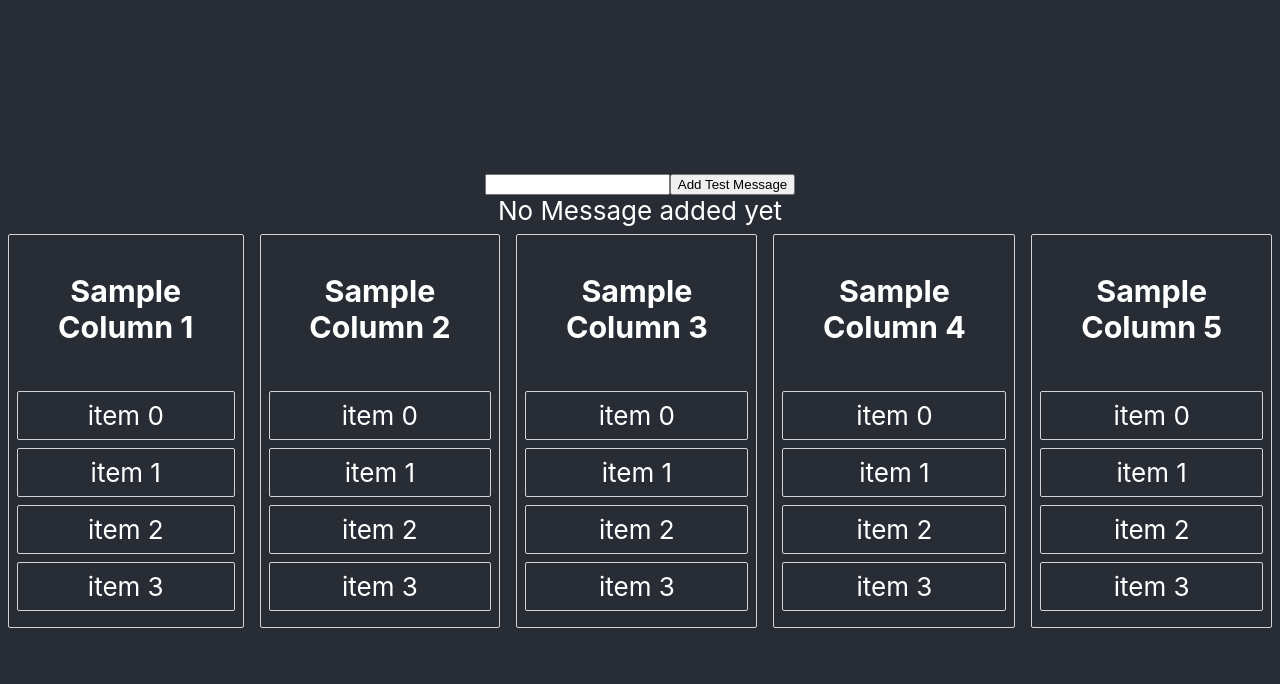
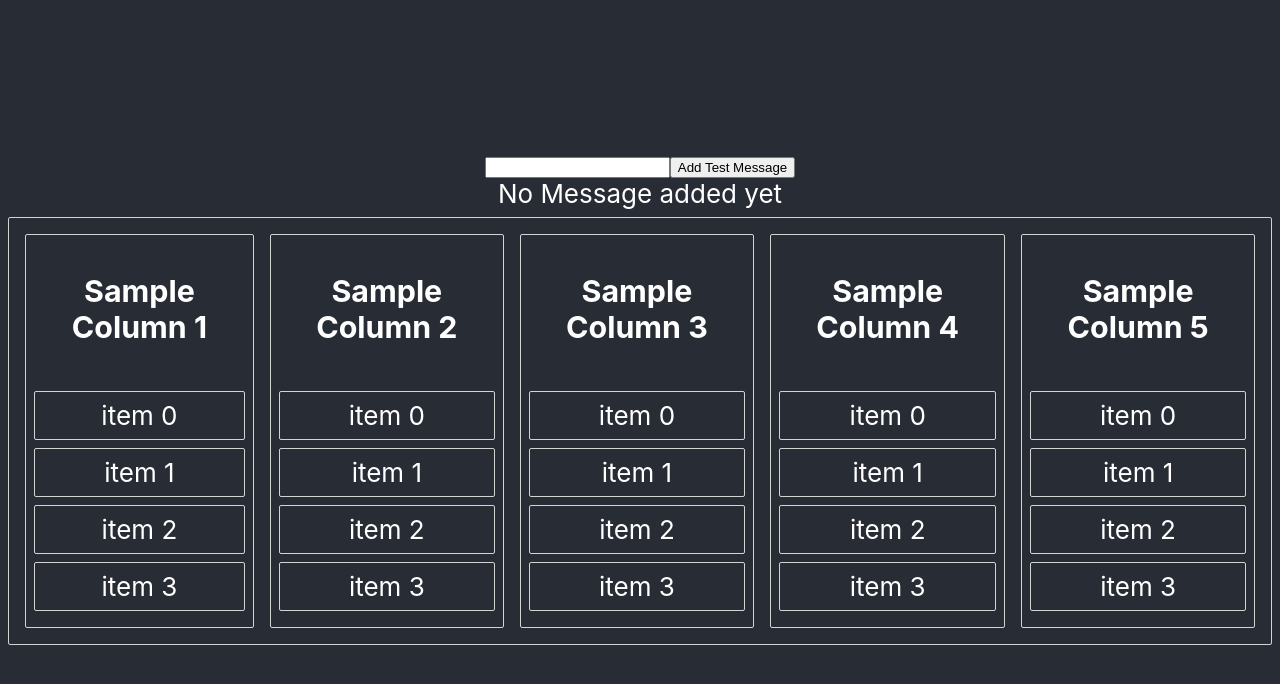
Before and after one commit to Solinari/react-redux-apollo-template, a React (Create React App) app: page / in a window 1280 px wide. Shown: the top 684 px of the page. Built offline with nearby package versions, Linux system fonts and the light colour scheme.

Commit message:
added an outer border for visualization of droppable area

```diff
--- a/src/App.css
+++ b/src/App.css
@@ -35,6 +35,10 @@
 
 .Droppable-Grid {
   display: flex;
+  padding: 8px;
+  margin: 8px;
+  border: 1px solid lightgray;
+  border-radius: 2px;
 }
 
 .Grid {
@@ -45,6 +49,7 @@
   margin: 8px;
   border: 1px solid lightgray;
   border-radius: 2px;
+  background-color: #282c34;
 }
 
 .Column-Title {
```
